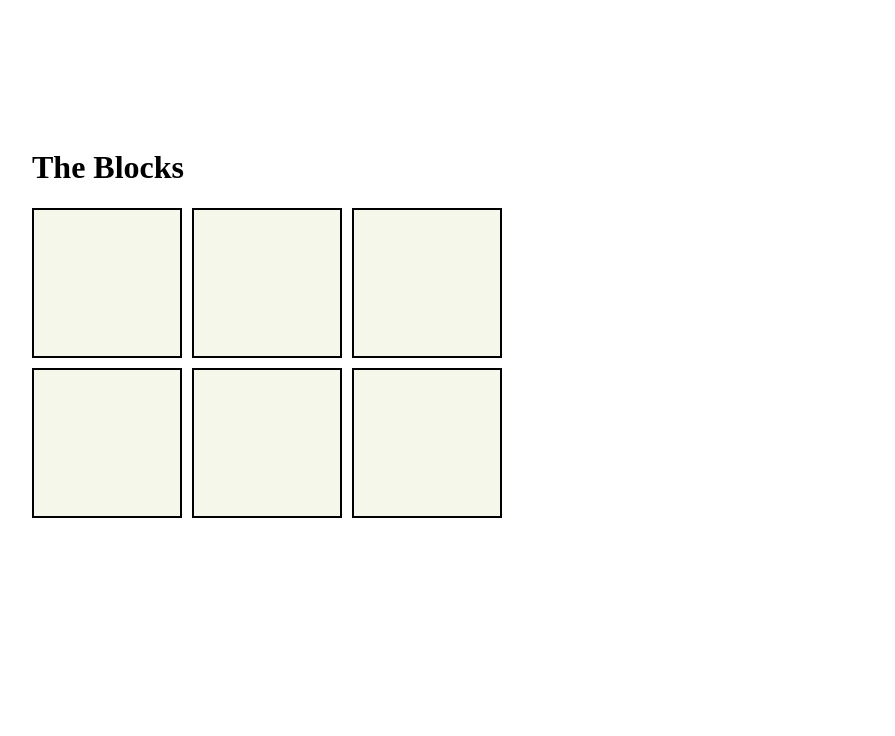
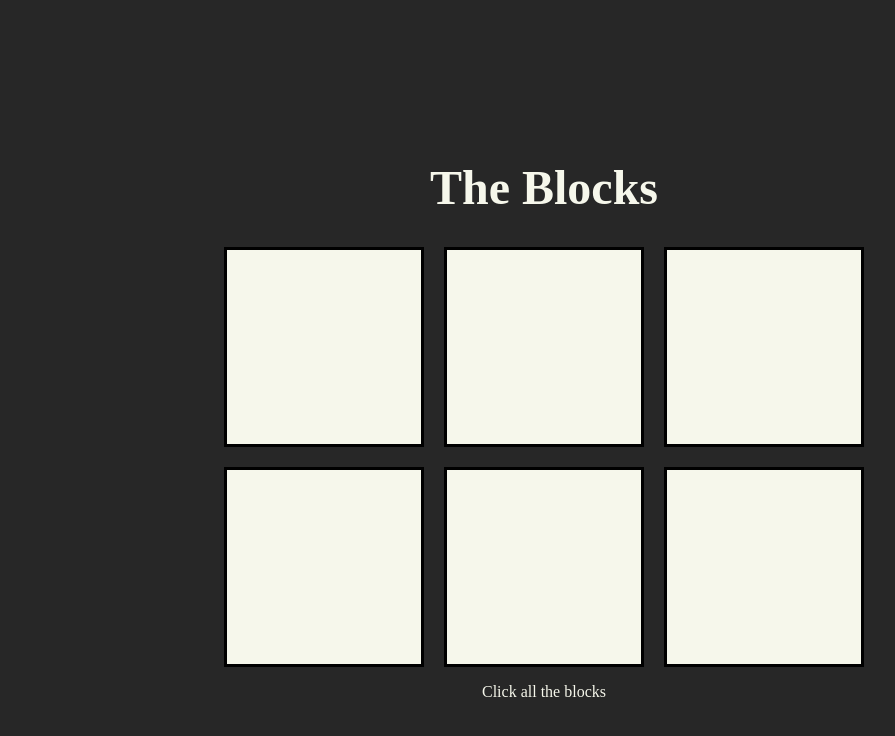
Before and after one commit to mujgule-devika/greenblox, a plain HTML site: page index.html in a window 1280 px wide. Shown: the whole page, without its empty margins (96-991 px from the left). Drawn offline with Linux system fonts and the light colour scheme.

Commit message:
style updates, changed interval time

```diff
--- a/bloc.css
+++ b/bloc.css
@@ -1,20 +1,34 @@
 body{
   display:flex;
   flex-direction:column;
-  justify-content:center;
+  align-items: center;
+  justify-content:space-evenly;
   margin: 10%;
+  background-color: #272727;
+
+}
+h1 {
+  color: #F6F7EB;
+  font-size: xxx-large;
+}
+
+p {
+  color: #F6F7EB;
+  font-size: medium;
 }
 
 .grid {
   display: grid;
-  gap: 10px;
+  gap: 20px;
   grid-template-columns: repeat(3, 0.1fr);
 }
 
 .block {
   border-color: black;
+  border-width: 3px;
   border-style: solid;
   background-color: #F6F7EB;
-  width: 150px;
-  height: 150px;
+  width: 200px;
+  height: 200px;
+  cursor: pointer ;
 }
--- a/bloc.js
+++ b/bloc.js
@@ -21,6 +21,6 @@ const reverseColor = () => {
       const clickedBlockId = document.getElementById(buttonClickArray.pop());
       clickedBlockId.style.backgroundColor = "#F6F7EB";
     }
-  }, 1000);
+  }, 800);
 
 }
--- a/index.html
+++ b/index.html
@@ -17,5 +17,6 @@
       <button class="block" id="5" onclick="changeColor(5)"></button>
       <button class="block" id="6" onclick="changeColor(6)"></button>
     </div>
+    <p>Click all the blocks</p>
   </body>
 </html>
```
